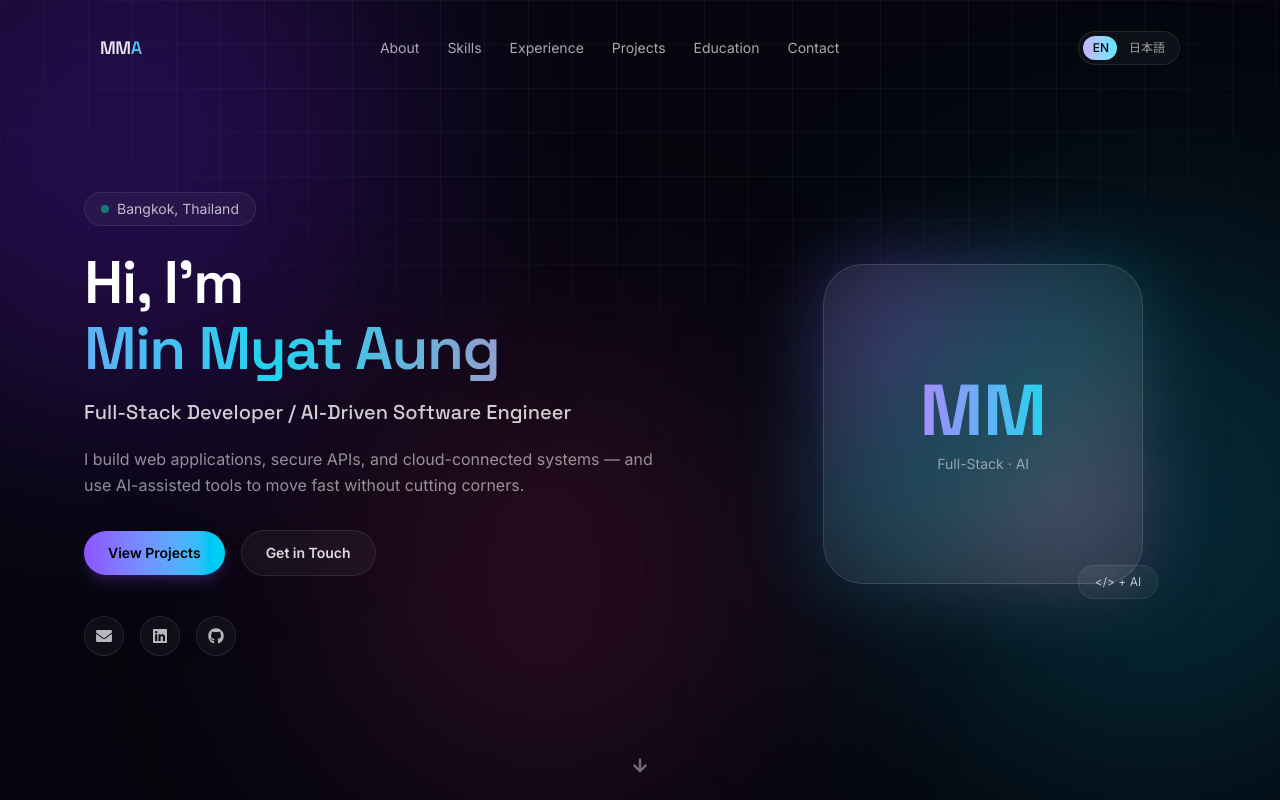
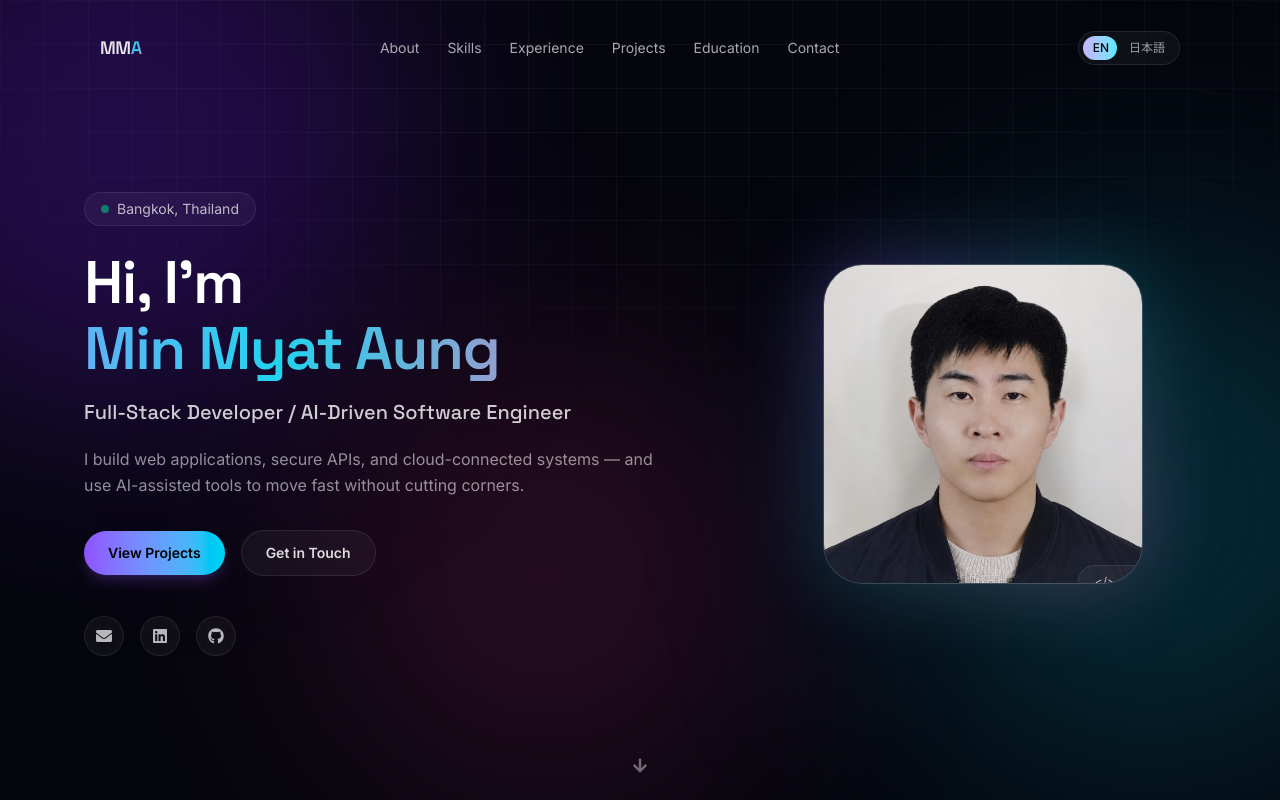
Before and after one commit to minmyataung54/portfolio-web, a React (Vite) app: page / in a window 1280 px wide. Shown: the top 800 px of the page. Built offline with nearby package versions, Linux system fonts and the light colour scheme.

Commit message:
Add profile photo

```diff
--- a/src/components/Hero.jsx
+++ b/src/components/Hero.jsx
@@ -111,9 +111,12 @@ export default function Hero() {
           >
             <div className="animate-float relative h-72 w-72 lg:h-80 lg:w-80">
               <div className="absolute inset-0 rounded-[2.5rem] bg-gradient-to-br from-violet-500/40 via-cyan-400/20 to-pink-400/30 blur-2xl" />
-              <div className="glass-strong relative flex h-full w-full flex-col items-center justify-center rounded-[2.5rem] text-center">
-                <div className="font-display text-7xl font-bold gradient-text">MM</div>
-                <div className="mt-2 text-sm text-white/50">Full-Stack · AI</div>
+              <div className="glass-strong relative h-full w-full overflow-hidden rounded-[2.5rem]">
+                <img
+                  src="/profile.png"
+                  alt={t.hero.name}
+                  className="h-full w-full object-cover"
+                />
                 <div className="absolute -bottom-4 -right-4 glass rounded-2xl px-4 py-2 text-xs text-white/70">
                   &lt;/&gt; + AI
                 </div>
```
Also changed, not shown: public/profile.png (added).
